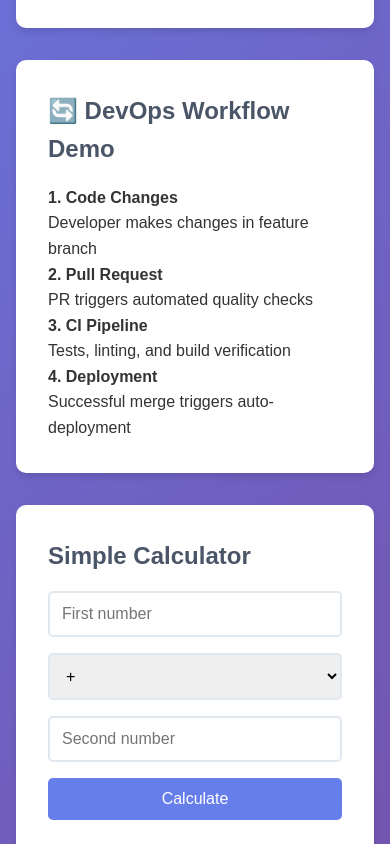
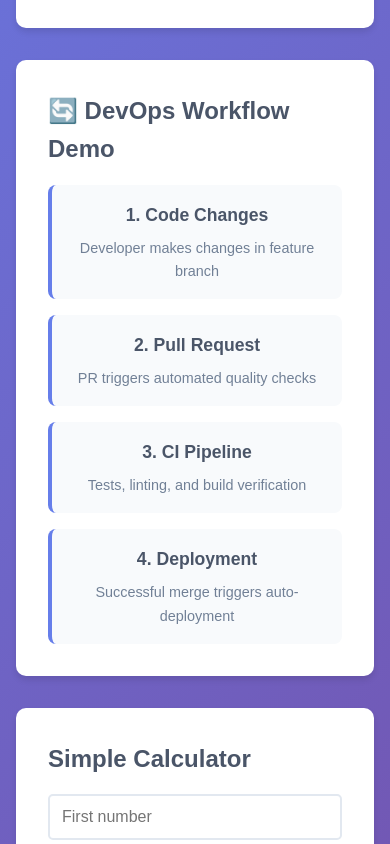
Before and after one commit to wonderwhy-er/devops-demo, a website: page index.html in a window 390 px wide. Shown: the part 689-1533 px from the top of the page. Drawn offline with Linux system fonts and the light colour scheme.

Commit message:
💄 Add styling for workflow demonstration section
- Add responsive grid layout for workflow steps
- Enhance visual appeal with consistent styling
- Improve mobile responsiveness

```diff
--- a/styles.css
+++ b/styles.css
@@ -60,6 +60,34 @@ main {
 .demo-section li {
     padding: 0.5rem 0;
     font-size: 1.1rem;
+}
+
+.workflow-steps {
+    display: grid;
+    grid-template-columns: repeat(auto-fit, minmax(200px, 1fr));
+    gap: 1rem;
+    margin-top: 1rem;
+}
+
+.step {
+    background: #f8fafc;
+    padding: 1rem;
+    border-radius: 8px;
+    border-left: 4px solid #667eea;
+    text-align: center;
+}
+
+.step strong {
+    display: block;
+    color: #4a5568;
+    margin-bottom: 0.5rem;
+    font-size: 1.1rem;
+}
+
+.step p {
+    color: #718096;
+    font-size: 0.9rem;
+    margin: 0;
 }
 
 .calculator {
@@ -135,6 +163,10 @@ footer {
     main {
         padding: 0 1rem;
     }
+
+    .workflow-steps {
+        grid-template-columns: 1fr;
+    }
 }
 
 .error {
```
